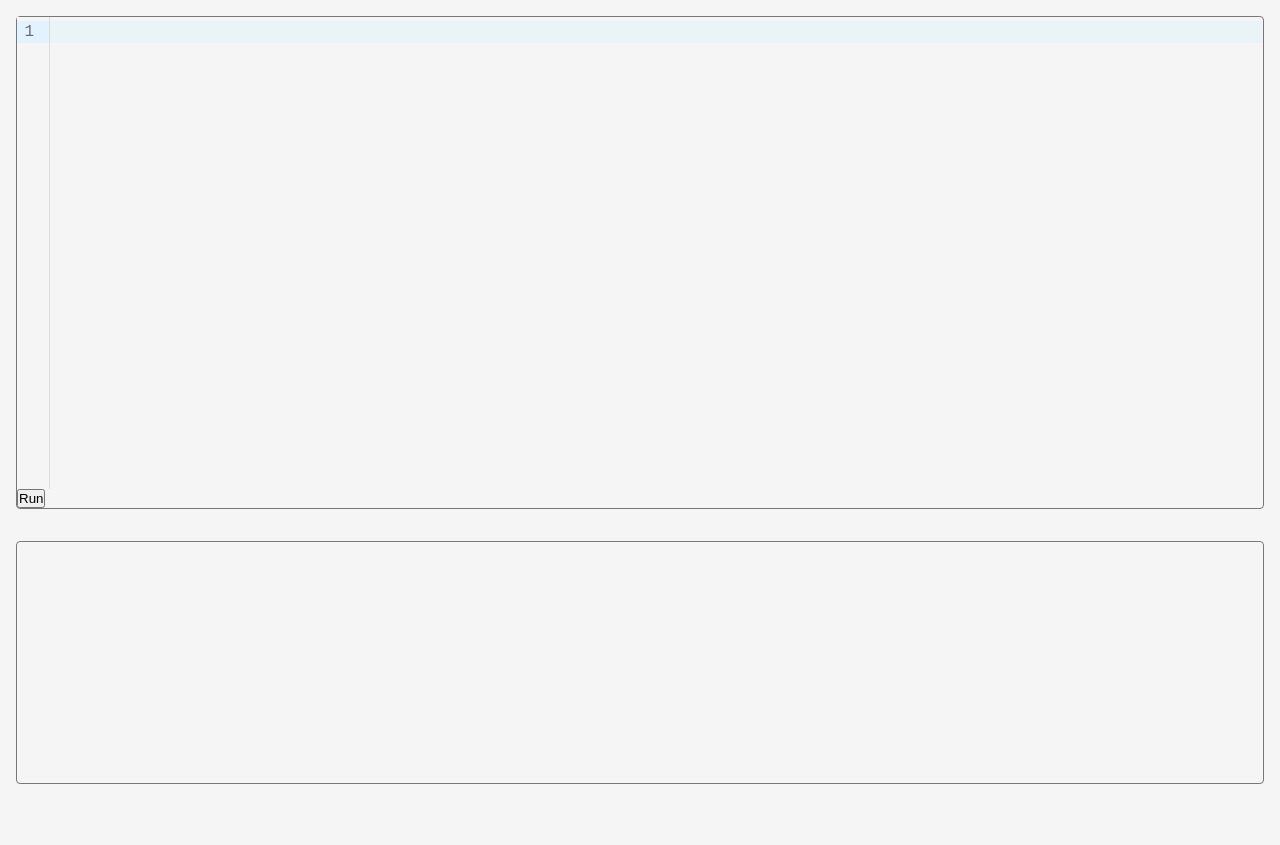
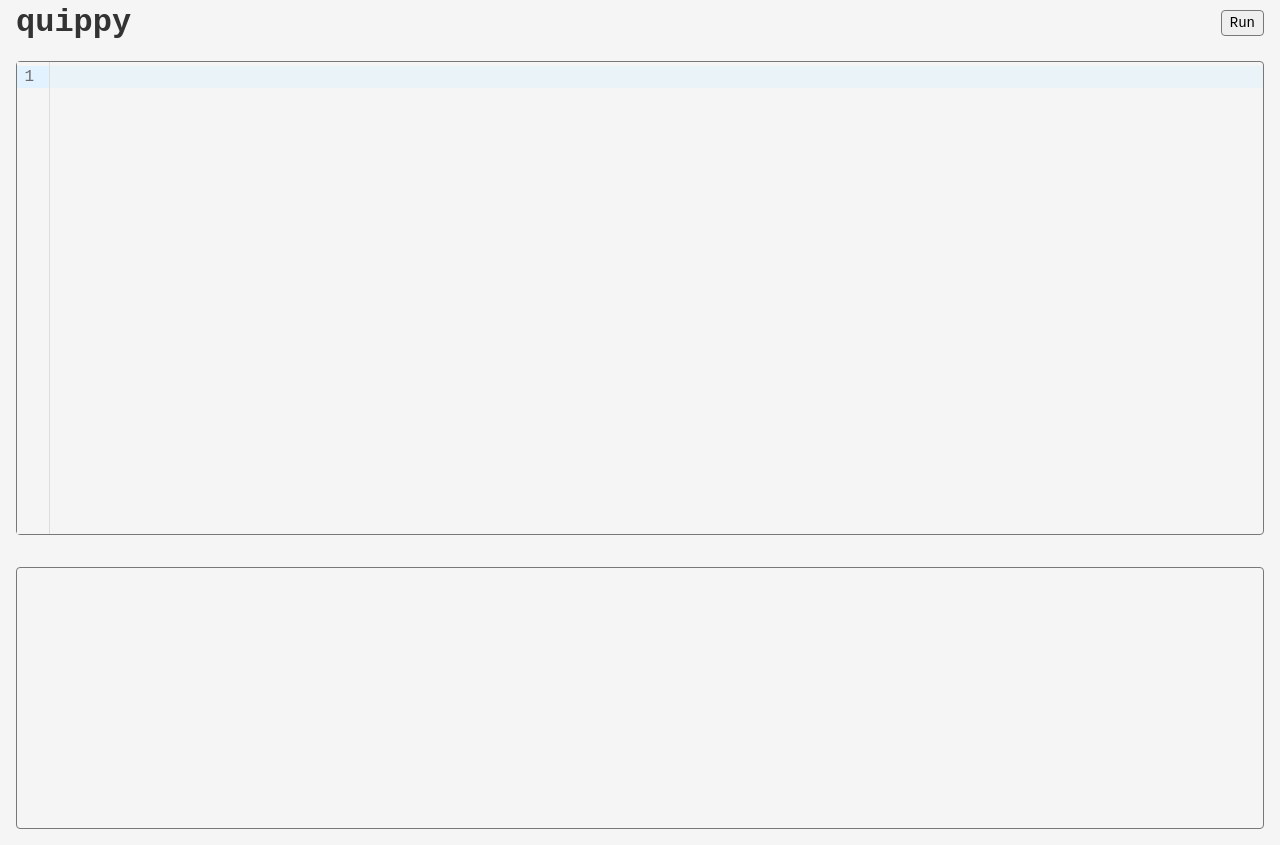
Before and after one commit to Shresht7/python-scratchpad, a website built with Vite: page index.html in a window 1280 px wide. Before the commit the page ends 800 px from the top, so only its background shows below. Built offline with nearby package versions, Linux system fonts and the light colour scheme; what @micropython/micropython-webassembly-pyscript would draw is missing.

Commit message:
Create a dedicated space for actions and commands

```diff
--- a/index.html
+++ b/index.html
@@ -10,11 +10,17 @@
 
 <body>
 
+  <header>
+    <h1>quippy</h1>
+    <section id="actions-toolbar">
+      <button id="run-button" title="Run">Run</button>
+    </section>
+  </header>
+
   <main>
 
     <section id="code">
       <div id="source-code"></div>
-      <button id="run-button">Run</button>
     </section>
 
     <section id="output">
--- a/src/style.css
+++ b/src/style.css
@@ -8,7 +8,10 @@
   --clr-border: #787878;
   --border-thickness: 1px;
   --border-radius: 4px;
+  --border: var(--border-thickness) solid var(--clr-border);
 
+  --gap-05: 0.5rem;
+  --gap-1: 1rem;
   --gap-2: 2rem;
 }
 
@@ -28,11 +31,46 @@ body {
 }
 
 body {
-  padding: 1rem 1rem;
   font-family: var(--font-family, monospace);
   font-size: var(--font-size, 1rem);
   color: var(--clr-foreground);
   background-color: var(--clr-background);
+}
+
+button {
+  font-family: inherit;
+  font-size: 0.875rem;
+  border: var(--border);
+  border-radius: var(--border-radius);
+  cursor: pointer;
+  padding: 0.25rem 0.5rem;
+
+  /** Hover state */
+  &:hover {
+    background-color: var(--clr-border);
+  }
+
+  /** Pressed state */
+  &:active {
+    background-color: var(--clr-foreground);
+    color: var(--clr-background);
+  }
+}
+
+header {
+  display: flex;
+  flex-direction: row;
+  justify-content: space-between;
+  align-items: center;
+  padding: 0.25rem 1rem;
+
+  section#actions-toolbar {
+    display: flex;
+    flex-direction: row;
+    justify-content: center;
+    align-items: center;
+    gap: var(--gap-05);
+  }
 }
 
 main {
@@ -42,6 +80,8 @@ main {
   justify-content: center;
   align-items: center;
   gap: var(--gap-2);
+
+  padding: var(--gap-1) var(--gap-1);
 
   section#code {
     flex: 2;
```
